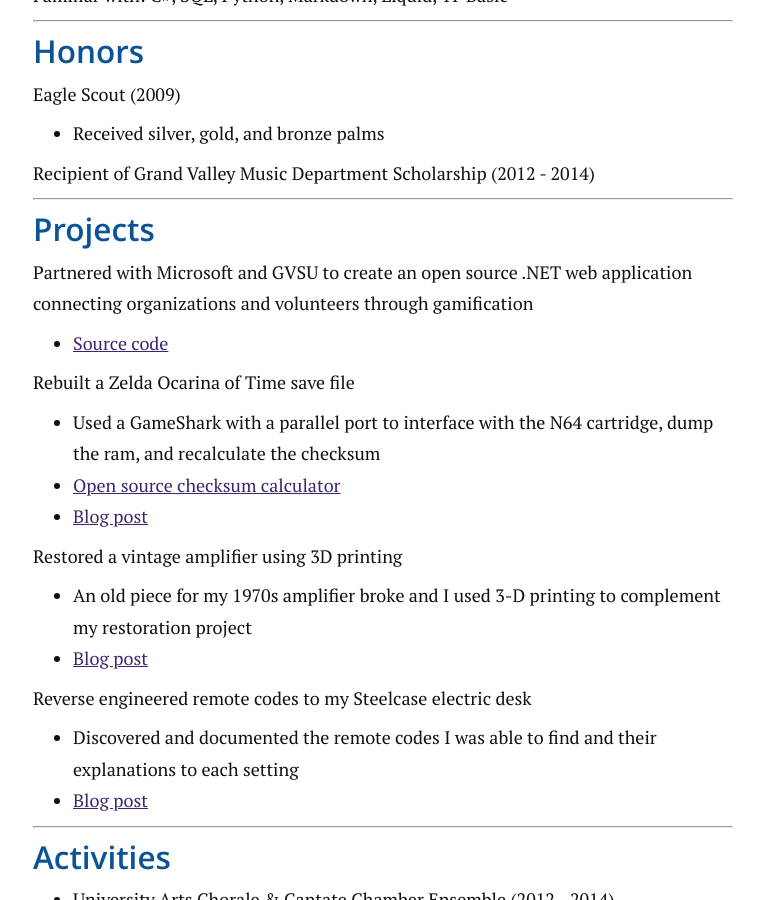
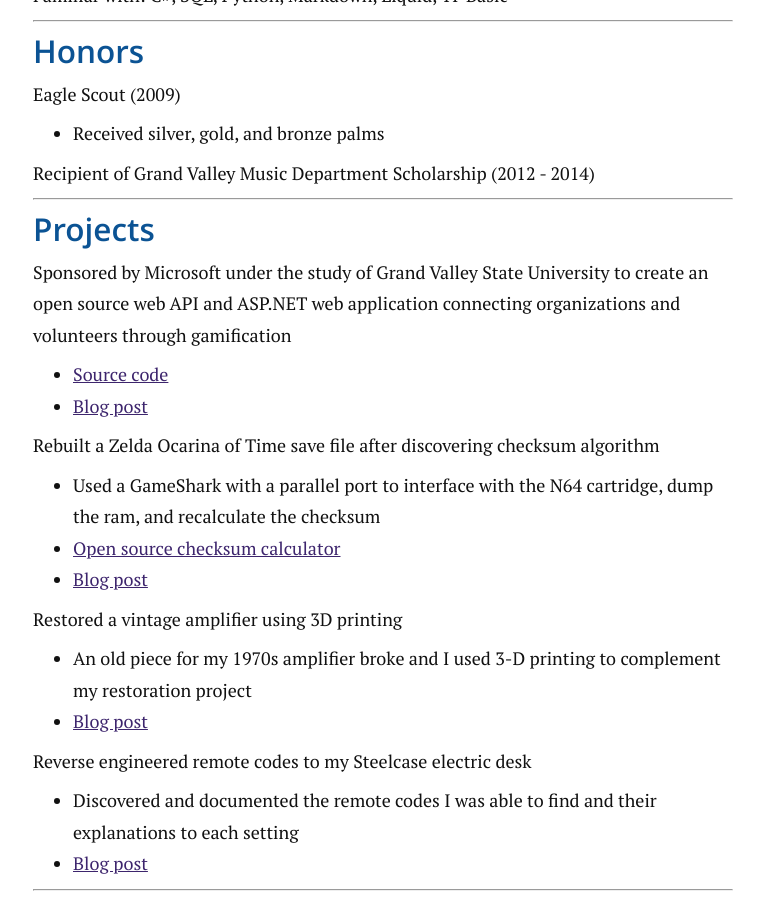
Before and after one commit to aav7fl/website-legacy, a Jekyll site: the page built from resume/index.md, in a window 1280 px wide and 900 px high, scrolled down 1079 px. Shown: the whole window, without its empty margins (257-1021 px from the left). Built offline with Jekyll 4.4.1, drawn with Linux system fonts in a browser that asks for light colours.

Commit message:
update resume

```diff
--- a/resume/index.md
+++ b/resume/index.md
@@ -64,25 +64,26 @@ Recipient of Grand Valley Music Department Scholarship (2012 - 2014)
 
 ### Projects
 
-Partnered with Microsoft and GVSU to create an open source .NET web application connecting organizations and volunteers through gamification
+Sponsored by Microsoft under the study of Grand Valley State University to create an open source web API and ASP.NET web application connecting organizations and volunteers through gamification
 
 - [Source code](https://github.com/aav7fl/GVSU-capstone-project)
+- [Blog post](/blog/2016/04/charma-gamifying-volunteer-process/)
 
-Rebuilt a Zelda Ocarina of Time save file
+Rebuilt a Zelda Ocarina of Time save file after discovering checksum algorithm
 
 - Used a GameShark with a parallel port to interface with the N64 cartridge, dump the ram, and recalculate the checksum
 - [Open source checksum calculator](https://github.com/Vi1i/OcarinaChecksumChecker)
-- [Blog post](https://www.kyleniewiada.org/blog/2015/04/transferring-n64-saves/)
+- [Blog post](/blog/2015/04/transferring-n64-saves/)
 
 Restored a vintage amplifier using 3D printing
 
 - An old piece for my 1970s amplifier broke and I used 3-D printing to complement my restoration project
-- [Blog post](https://www.kyleniewiada.org/blog/2013/09/restoring-vintage-with-3d-printing/)
+- [Blog post](/blog/2013/09/restoring-vintage-with-3d-printing/)
 
 Reverse engineered remote codes to my Steelcase electric desk
 
 - Discovered and documented the remote codes I was able to find and their explanations to each setting
-- [Blog post](https://www.kyleniewiada.org/blog/2015/08/reverse-engineering-my-steelcase-desk/)
+- [Blog post](/blog/2015/08/reverse-engineering-my-steelcase-desk/)
 
 ---
 
```
